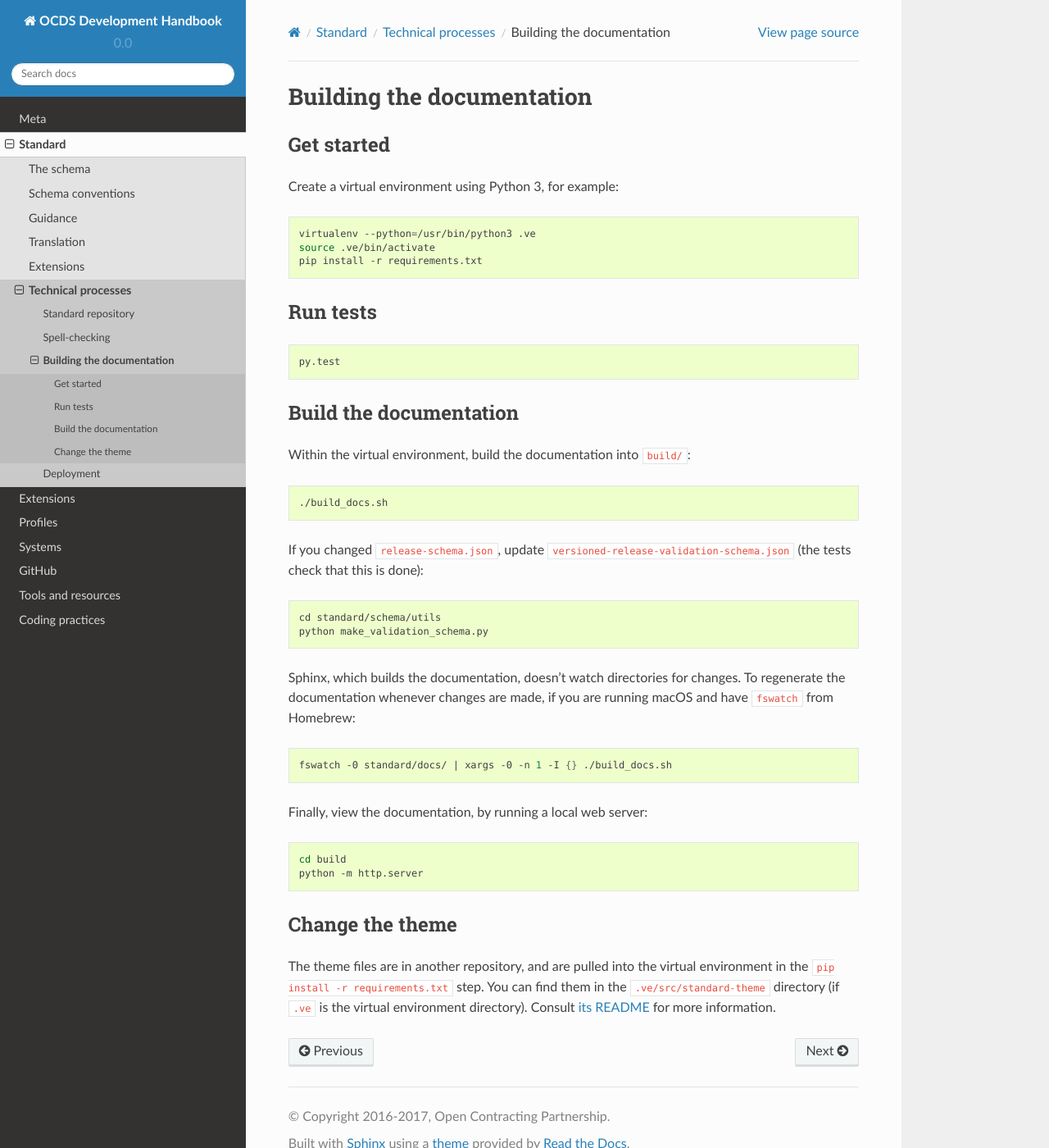
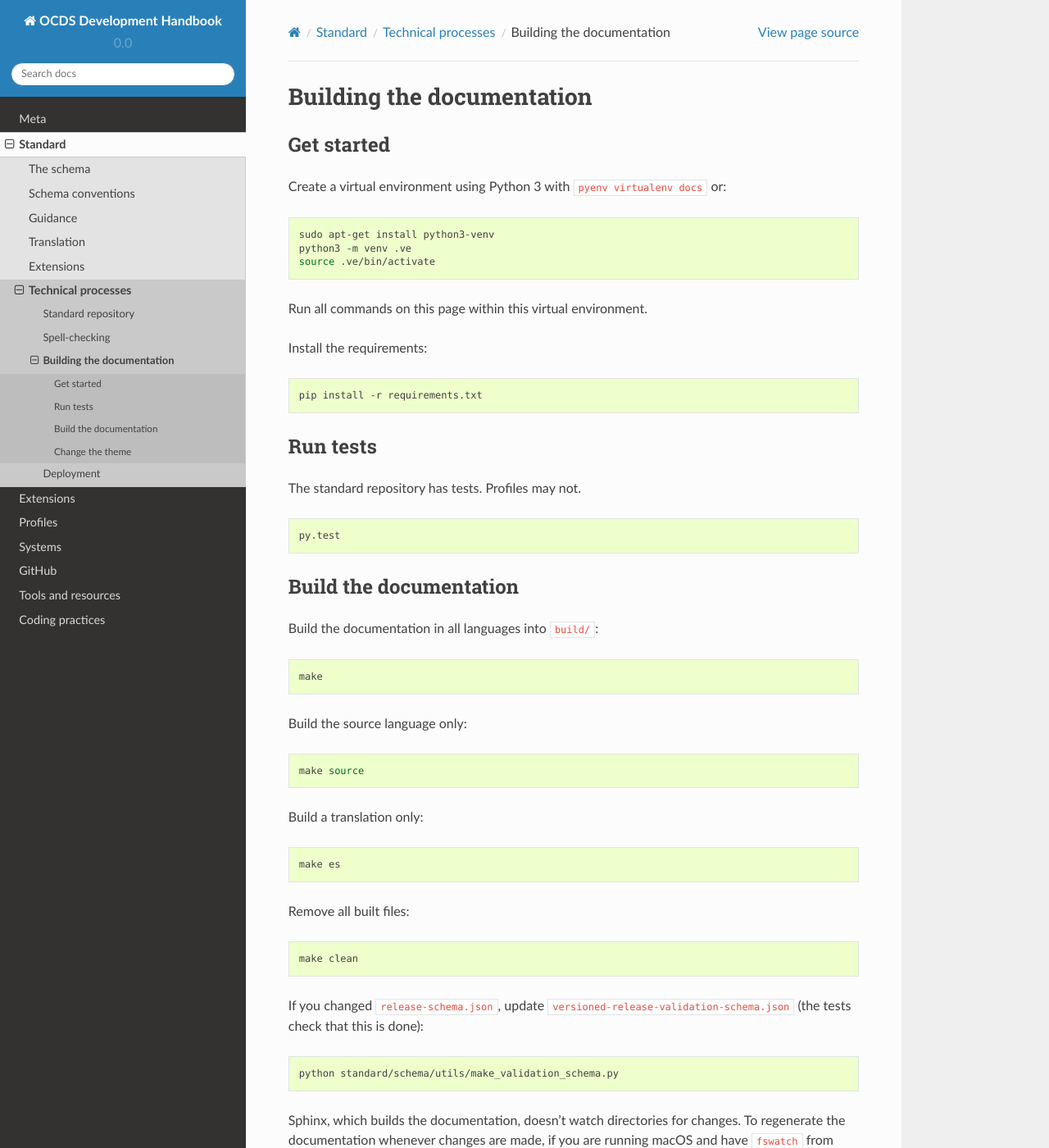
Before and after one commit to open-contracting/standard-development-handbook, a Sphinx documentation site: the page built from docs/standard/technical/build.md, in a window 1280 px wide and 1400 px high. Shown: the whole window at 82% size. Built offline with Sphinx 7.4.7 and the Read the Docs theme 2.0.0, drawn with Linux system fonts in a browser that asks for light colours; some of the changed text lies outside the part shown.

Commit message:
Use make targets in build docs

````diff
--- a/docs/standard/technical/build.md
+++ b/docs/standard/technical/build.md
@@ -2,15 +2,25 @@
 
 ## Get started
 
-Create a virtual environment using Python 3, for example:
+Create a virtual environment using Python 3 with `pyenv virtualenv docs` or:
 
 ```shell
-virtualenv --python=/usr/bin/python3 .ve
+sudo apt-get install python3-venv
+python3 -m venv .ve
 source .ve/bin/activate
+```
+
+Run all commands on this page within this virtual environment.
+
+Install the requirements:
+
+```shell
 pip install -r requirements.txt
 ```
 
 ## Run tests
+
+The standard repository has tests. Profiles may not.
 
 ```shell
 py.test
@@ -18,26 +28,43 @@ py.test
 
 ## Build the documentation
 
-Within the virtual environment, build the documentation into `build/`:
+Build the documentation in all languages into `build/`:
 
 ```shell
-./build_docs.sh
+make
+```
+
+Build the source language only:
+
+```shell
+make source
+```
+
+Build a translation only:
+
+```shell
+make es
+```
+
+Remove all built files:
+
+```
+make clean
 ```
 
 If you changed `release-schema.json`, update `versioned-release-validation-schema.json` (the tests check that this is done):
 
 ```shells
-cd standard/schema/utils
-python make_validation_schema.py
+python standard/schema/utils/make_validation_schema.py
 ```
 
 Sphinx, which builds the documentation, doesn't watch directories for changes. To regenerate the documentation whenever changes are made, if you are running macOS and have `fswatch` from Homebrew:
 
 ```shell
-fswatch -0 standard/docs/ | xargs -0 -n 1 -I {} ./build_docs.sh
+fswatch -0 standard/docs/ | xargs -0 -n 1 -I {} make
 ```
 
-Finally, view the documentation, by running a local web server:
+View the documentation, by running a local web server:
 
 ```shell
 cd build
@@ -46,4 +73,4 @@ python -m http.server
 
 ## Change the theme
 
-The theme files are in another repository, and are pulled into the virtual environment in the `pip install -r requirements.txt` step. You can find them in the `.ve/src/standard-theme` directory (if `.ve` is the virtual environment directory). Consult [its README](https://github.com/open-contracting/standard_theme#open-contracting-standard-sphinx-theme) for more information.
+The theme files are in the [standard_theme](https://github.com/open-contracting/standard_theme) repository, and are part of the virtual environment. Find them in the virtual environment's directory (e.g. `.ve/src/standard-theme`).
````
